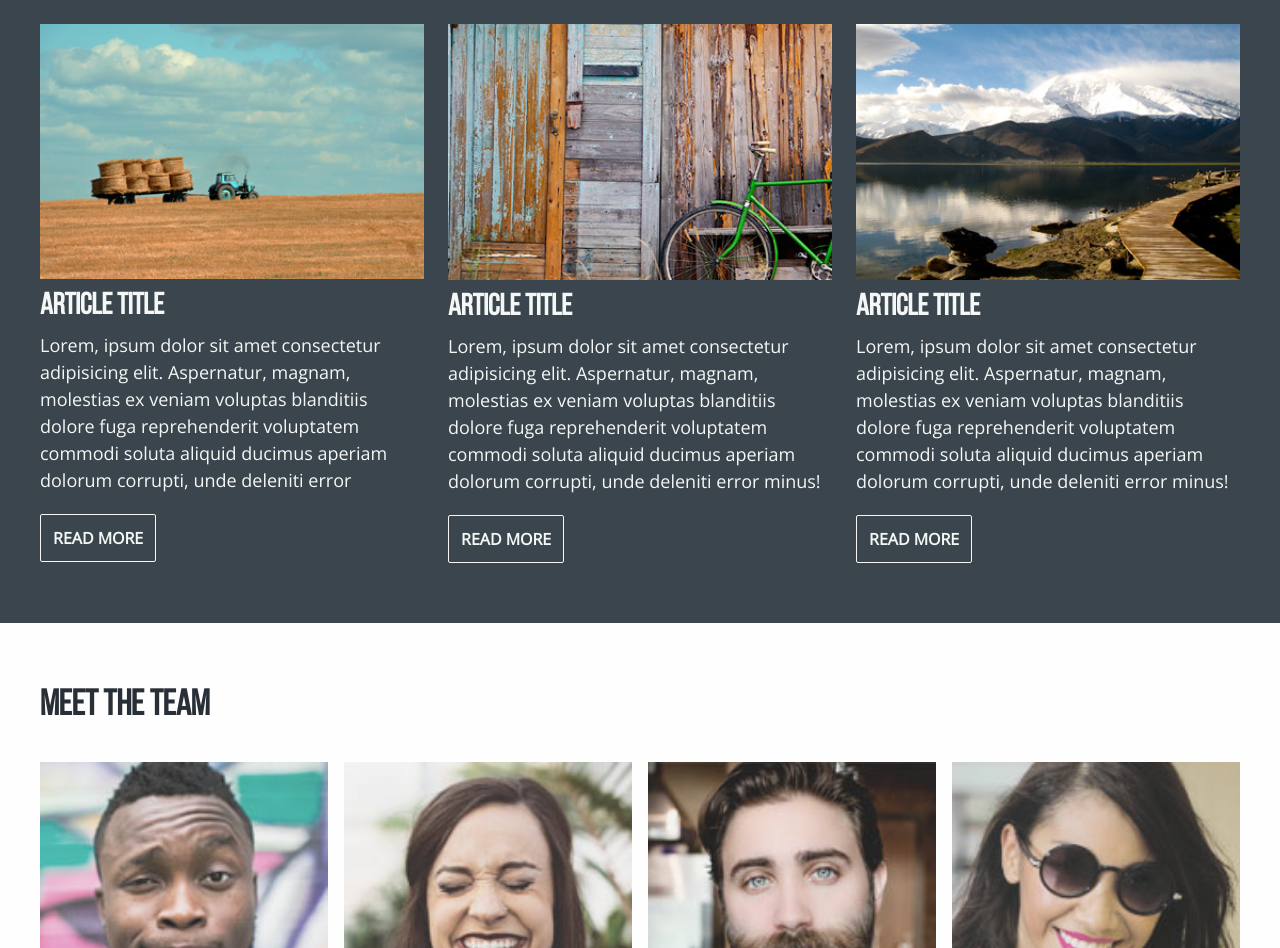
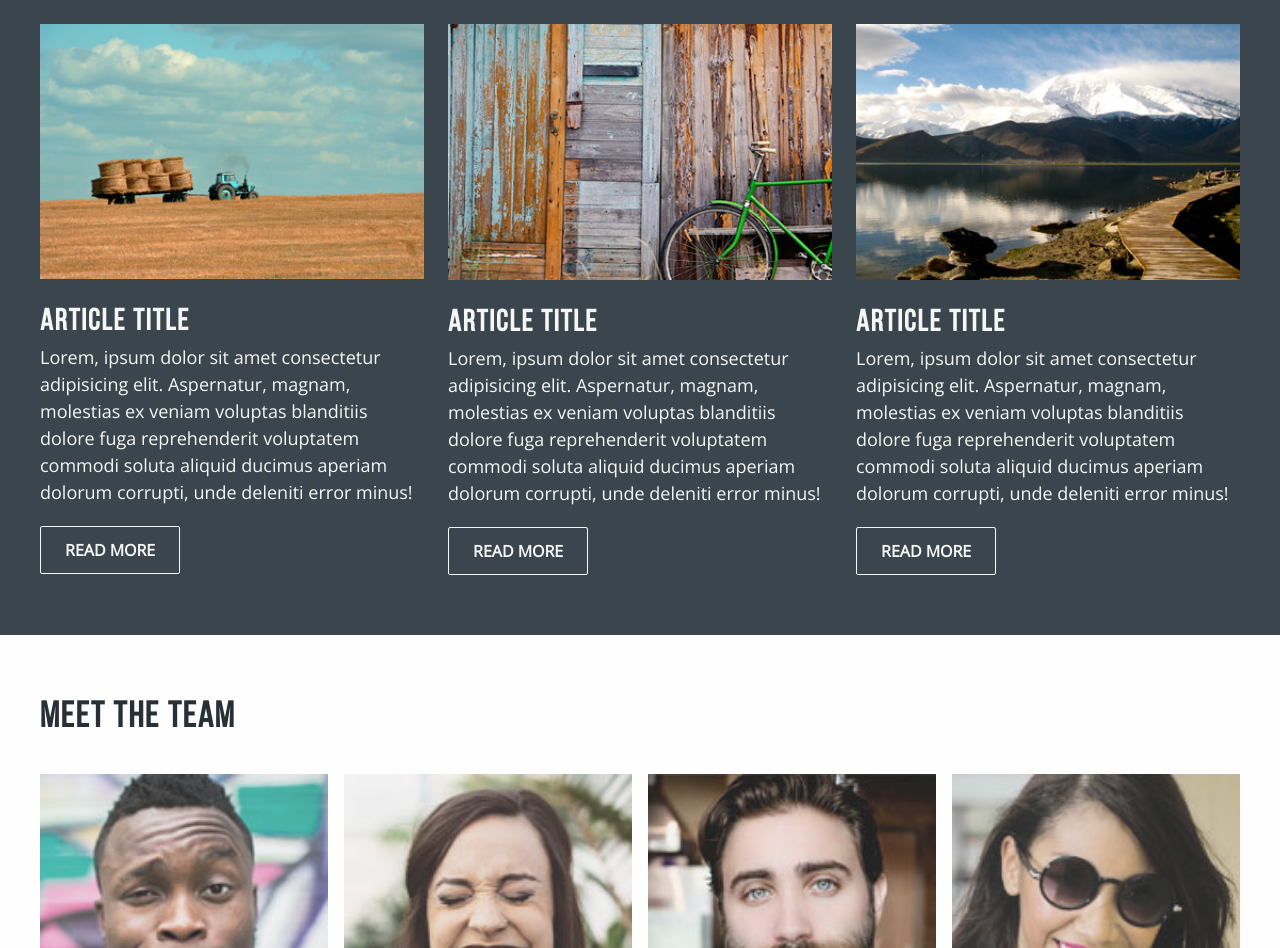
Before and after one commit to luxplanjay/fe-core-1, a plain HTML site: page webinar-05-10/index.html in a window 1280 px wide. Shown: the part 701-1649 px from the top of the page. Drawn offline with nearby package versions, Linux system fonts and the light colour scheme; a web font is replaced by a local one.

Commit message:
minor styling changes

```diff
--- a/webinar-05-10/css/about.css
+++ b/webinar-05-10/css/about.css
@@ -4,17 +4,17 @@
 }
 
 .article-img {
-  margin-bottom: 0.5rem;
+  margin-bottom: 1.5rem;
 }
 
 .article-title {
-  margin-bottom: 0.75rem;
+  margin-bottom: 0.5rem;
   font-size: 1.875rem;
 }
 
 .article-text {
   margin-bottom: 1.25rem;
   line-height: 1.5;
-  max-height: 10.125rem;
+  max-height: calc(1.125rem * 1.5 * 6);
   overflow: hidden;
 }
--- a/webinar-05-10/css/button.css
+++ b/webinar-05-10/css/button.css
@@ -1,6 +1,6 @@
 .button {
   display: inline-block;
-  padding: 0.75rem;
+  padding: 0.75rem 1.5rem;
   border-radius: 0.125rem;
   color: #F4F7F5;
   border: 1px solid #F4F7F5;
@@ -9,6 +9,7 @@
   font-weight: bold;
   transition: all 0.3s ease-out;
   background-color: transparent;
+  cursor: pointer;
 }
 
 .button:hover {
@@ -23,4 +24,9 @@
 
 .button--accent {
   background-color: var(--accent-color);
+  border-color: var(--accent-color);
 }
+
+.button--scale:hover {
+  transform: scale(1.25);
+}
--- a/webinar-05-10/css/feedback.css
+++ b/webinar-05-10/css/feedback.css
@@ -15,7 +15,7 @@
   text-align: center;
   flex-basis: 40%;
   padding: 1rem;
-  box-shadow: 0 0 3px 3px rgba(0, 0, 0, 0.3);
+  box-shadow: 0 0 0.25rem 0.25rem rgba(0, 0, 0, 0.2);
   border-radius: 0.125rem;
 }
 
--- a/webinar-05-10/css/gallery.css
+++ b/webinar-05-10/css/gallery.css
@@ -3,6 +3,7 @@
 }
 
 .gallery-item {
+  display: block;
   position: relative;
   flex-basis: 32%;
   margin-bottom: 1.5rem;
--- a/webinar-05-10/css/header.css
+++ b/webinar-05-10/css/header.css
@@ -2,7 +2,7 @@
   display: flex;
   justify-content: space-between;
   align-items: center;
-  padding: 1.5rem;
+  padding: 1rem 0;
 }
 
 .logo {
--- a/webinar-05-10/css/promo.css
+++ b/webinar-05-10/css/promo.css
@@ -2,8 +2,12 @@
   padding: 6rem 0;
 }
 
+.promo .button {
+  margin-right: 0.5rem;
+}
+
 .promo-article {
-  width: 38rem;
+  width: 50%;
   margin: auto;
 }
 
--- a/webinar-05-10/css/typography.css
+++ b/webinar-05-10/css/typography.css
@@ -1,3 +1,7 @@
+/*
+  font-family
+ */
+
 h1 {
   font-family: Aladin;
 }
@@ -7,20 +11,25 @@ h3,
 h4,
 h5,
 h6 {
-  font-family: Bebas;
+  font-family: Bebas, sans-serif;
 }
 
 p,
 input[type="text"],
 label,
 textarea {
-  font-family: 'Open Sans';
+  font-family: 'Open Sans', sans-serif;
 }
 
 a,
 button {
-  font-family: 'Open Sans';
+  font-family: 'Open Sans', sans-serif;
 }
+
+
+/*
+  font-sizes
+ */
 
 h1 {
   font-size: 2.5rem;
@@ -34,8 +43,18 @@ h3 {
   font-size: 1.875rem;
 }
 
+h1,
+h2,
+h3,
+h4,
+h5,
+h6 {
+  letter-spacing: 0.125rem;
+}
+
 p {
   font-size: 1.125rem;
+  line-height: 1.5;
 }
 
 input[type="text"],
@@ -43,3 +62,8 @@ label,
 textarea {
   font-size: 1.125rem;
 }
+
+a,
+button {
+  font-size: 1rem;
+}
--- a/webinar-05-10/index.html
+++ b/webinar-05-10/index.html
@@ -52,16 +52,7 @@
           <h3 class="article-title">Article title</h3>
           <p class="article-text">Lorem, ipsum dolor sit amet consectetur adipisicing elit. Aspernatur, magnam, molestias ex veniam voluptas blanditiis
             dolore fuga reprehenderit voluptatem commodi soluta aliquid ducimus aperiam dolorum corrupti, unde deleniti error
-            minus!Lorem, ipsum dolor sit amet consectetur adipisicing elit. Aspernatur, magnam, molestias ex veniam voluptas
-            blanditiis dolore fuga reprehenderit voluptatem commodi soluta aliquid ducimus aperiam dolorum corrupti, unde
-            deleniti error minus! Lorem, ipsum dolor sit amet consectetur adipisicing elit. Aspernatur, magnam, molestias
-            ex veniam voluptas blanditiis dolore fuga reprehenderit voluptatem commodi soluta aliquid ducimus aperiam dolorum
-            corrupti, unde deleniti error minus! Lorem, ipsum dolor sit amet consectetur adipisicing elit. Aspernatur, magnam,
-            molestias ex veniam voluptas blanditiis dolore fuga reprehenderit voluptatem commodi soluta aliquid ducimus aperiam
-            dolorum corrupti, unde deleniti error minus! Lorem, ipsum dolor sit amet consectetur adipisicing elit. Aspernatur,
-            magnam, molestias ex veniam voluptas blanditiis dolore fuga reprehenderit voluptatem commodi soluta aliquid ducimus
-            aperiam dolorum corrupti, unde deleniti error minus!
-
+            minus!
           </p>
           <a href="" class="button button--hover">Read more</a>
         </article>
@@ -168,7 +159,6 @@
           <figcaption class="gallery-caption">nature</figcaption>
         </figure>
       </div>
-      <a href="#" class="gallery-btn button">MY COOL BUTTON</a>
     </section>
   </div>
   <!-- ========================= FEEDBACK ========================= -->
@@ -178,12 +168,17 @@
       <div class="section-body">
         <article class="feedback-article">
           <h3 class="feedback-article-title">leave some feedback</h3>
-          <p class="feedback-article-text">Lorem ipsum dolor sit amet consectetur adipisicing elit. Doloribus est vel qui minus odit delectus nihil quasi dolores accusamus, explicabo veritatis quod commodi ullam corporis fugit voluptatum! Repudiandae omnis aspernatur, error magnam ex voluptatibus autem molestiae quo aut ipsam sint cumque nulla accusantium eligendi doloremque id voluptatum accusamus! Saepe temporibus incidunt, illo impedit velit autem possimus reprehenderit consectetur ex debitis beatae dolorum corporis ab qui ratione nesciunt repellat quasi quibusdam minus consequatur sunt. Libero, qui vitae? Quam esse eligendi at?</p>
+          <p class="feedback-article-text">Lorem ipsum dolor sit amet consectetur adipisicing elit. Doloribus est vel qui minus odit delectus nihil quasi
+            dolores accusamus, explicabo veritatis quod commodi ullam corporis fugit voluptatum! Repudiandae omnis aspernatur,
+            error magnam ex voluptatibus autem molestiae quo aut ipsam sint cumque nulla accusantium eligendi doloremque
+            id voluptatum accusamus! Saepe temporibus incidunt, illo impedit velit autem possimus reprehenderit consectetur
+            ex debitis beatae dolorum corporis ab qui ratione nesciunt repellat quasi quibusdam minus consequatur sunt. Libero,
+            qui vitae? Quam esse eligendi at?</p>
         </article>
         <form action="#" method="GET" class="feedback-form">
           <input class="feedback-form-input" type="text" name="username" placeholder="Name" required>
           <textarea rows="8" class="feedback-form-textarea" name="feedback" placeholder="Leave a message..."></textarea>
-          <button type="submit" class="feedback-form-submit button button--accent">submit</button>
+          <button type="submit" class="feedback-form-submit button button--accent button--scale">submit</button>
         </form>
       </div>
     </section>
```
